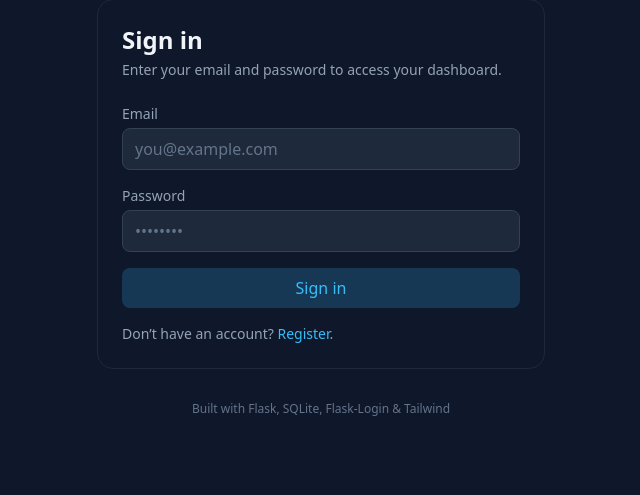
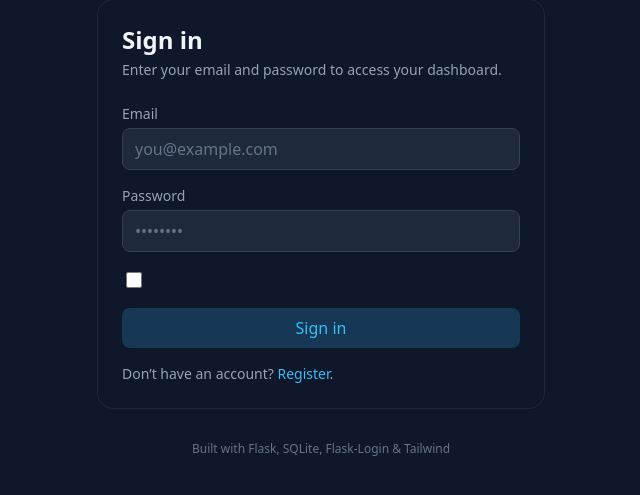
Before and after one commit to HKodee/e-comm, a Flask app: page /login in a window 1280 px wide. Shown: the part 94-589 px from the top of the page, without its empty margins (319-959 px from the left). Run offline with Flask 3, Linux system fonts and the light colour scheme; some libraries are stand-ins or nearby versions.

Commit message:
Remember Me div added in login file

```diff
--- a/templates/login.html
+++ b/templates/login.html
@@ -49,6 +49,16 @@
         />
       </div>
 
+      <div class="flex item-center justify-between p-1">
+        <label for="" class="inline-flex item-center gap-2 text-sm text-slate 400">
+          <input
+          name="Remember Me"
+          value="1"
+          class="h-4 w-4 rounded border-slate-400 bg-slate-800 text- focus:ring-brand"
+          type="checkbox">
+        </label>
+      </div>
+
       <button
         type="submit"
         class="w-full mt-2 rounded-lg bg-brand/20 text-brand hover:bg-brand/30 px-4 py-2"
```
